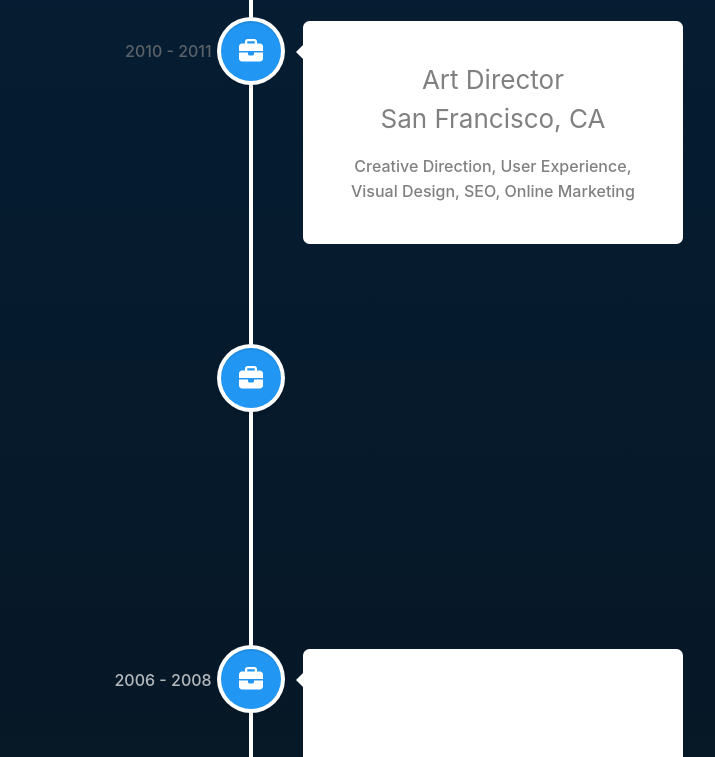
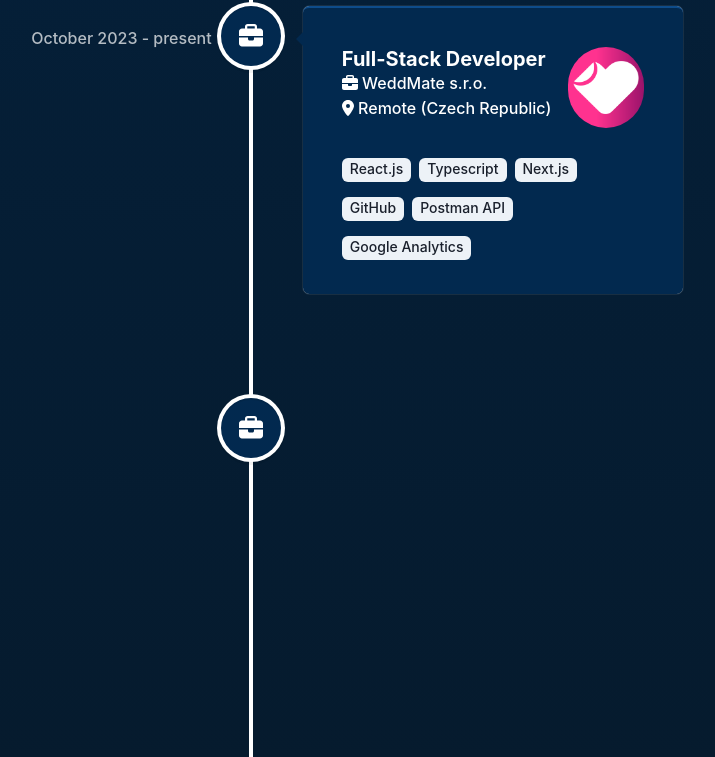
Before and after one commit to SamuelVitek/SamuelVitek, a React (Create React App) app: page / in a window 1280 px wide. Shown: the part 1902-2659 px from the top of the page, without its empty margins (389-1104 px from the left). Built offline with nearby package versions, Linux system fonts and the light colour scheme.

Commit message:
new: work experience timeline components final

```diff
--- a/src/components/timeline/Timeline.tsx
+++ b/src/components/timeline/Timeline.tsx
@@ -1,75 +1,17 @@
 import React from 'react';
+import TimelineElement from "./TimelineElement";
+import { FontAwesomeIcon } from "@fortawesome/react-fontawesome";
+import { WorkExperience as data } from "../../data/WorkExperience";
+import { faGraduationCap, faPlay } from "@fortawesome/free-solid-svg-icons";
 import { VerticalTimeline, VerticalTimelineElement }  from 'react-vertical-timeline-component';
 import 'react-vertical-timeline-component/style.min.css';
-import {FontAwesomeIcon} from "@fortawesome/react-fontawesome";
-import {faBriefcase, faGraduationCap, faLocationDot, faPlay} from "@fortawesome/free-solid-svg-icons";
-import TimelineElement from "./TimelineElement";
-import {Flex, Heading, Image, Tag, Text} from "@chakra-ui/react";
-
 
 const Timeline = () => {
-
     return (
         <VerticalTimeline>
-            <TimelineElement>
-                <Flex>
-                    <Flex w='80%' flexDirection='column'>
-                        <Heading style={{color: 'white'}}>Full-Stack Developer</Heading>
-                        <Text style={{margin: '0'}}>
-                            <FontAwesomeIcon icon={faBriefcase}/> WeddMate s.r.o.
-                        </Text>
-                        <Text style={{margin: '0 0 2.25em 0'}}>
-                            <FontAwesomeIcon icon={faLocationDot}/> Remote (Czech Republic)
-                        </Text>
-                    </Flex>
-                    <Flex>
-                        <Image src='/img/timeline/weddmatfe.png' alt='Logo' w='3em' h='3em' borderRadius='full' />
-                    </Flex>
-                </Flex>
-                <Tag me='2'>React.js</Tag>
-                <Tag me='2'>Typescript</Tag>
-                <Tag me='2'>Next.js</Tag>
-                <Tag me='2'>Postman</Tag>
-                <Tag me='2'>GitHub</Tag>
-                <Tag me='2'>Google Analytics</Tag>
-            </TimelineElement>
-            <VerticalTimelineElement
-                className="vertical-timeline-element--work"
-                date="2010 - 2011"
-                contentStyle={{ borderTop: 'rgb(33, 150, 243)', color: 'gray', boxShadow: 'none' }}
-                iconStyle={{ background: 'rgb(33, 150, 243)', color: '#fff' }}
-                icon={<FontAwesomeIcon icon={faBriefcase} />}
-            >
-                <h3 className="vertical-timeline-element-title">Art Director</h3>
-                <h4 className="vertical-timeline-element-subtitle">San Francisco, CA</h4>
-                <p>
-                    Creative Direction, User Experience, Visual Design, SEO, Online Marketing
-                </p>
-            </VerticalTimelineElement>
-            <VerticalTimelineElement
-                className="vertical-timeline-element--work"
-                date="2008 - 2010"
-                iconStyle={{ background: 'rgb(33, 150, 243)', color: '#fff' }}
-                icon={<FontAwesomeIcon icon={faBriefcase} />}
-            >
-                <h3 className="vertical-timeline-element-title">Web Designer</h3>
-                <h4 className="vertical-timeline-element-subtitle">Los Angeles, CA</h4>
-                <p>
-                    User Experience, Visual Design
-                </p>
-            </VerticalTimelineElement>
-            <VerticalTimelineElement
-                className="vertical-timeline-element--work"
-                date="2006 - 2008"
-                iconStyle={{ background: 'rgb(33, 150, 243)', color: '#fff' }}
-                icon={<FontAwesomeIcon icon={faBriefcase} />}
-            >
-                <h3 className="vertical-timeline-element-title">Web Designer</h3>
-                <h4 className="vertical-timeline-element-subtitle">San Francisco, CA</h4>
-                <p>
-                    User Experience, Visual Design
-                </p>
-            </VerticalTimelineElement>
+            {data.map((d, index) => (
+                <TimelineElement key={index} data={d} />
+            ))}
             <VerticalTimelineElement
                 className="vertical-timeline-element--education"
                 date="April 2013"
--- a/src/components/timeline/TimelineElement.tsx
+++ b/src/components/timeline/TimelineElement.tsx
@@ -1,13 +1,15 @@
-import React, {ReactNode} from 'react';
-import {FontAwesomeIcon} from "@fortawesome/react-fontawesome";
-import {faBriefcase} from "@fortawesome/free-solid-svg-icons";
-import {VerticalTimelineElement} from "react-vertical-timeline-component";
+import React from 'react';
+import { FontAwesomeIcon } from "@fortawesome/react-fontawesome";
+import { Flex, Heading, Image, Tag, Text } from "@chakra-ui/react";
+import { faBriefcase, faLocationDot } from "@fortawesome/free-solid-svg-icons";
+import { Data } from "../../data/Types";
+import { VerticalTimelineElement } from "react-vertical-timeline-component";
 
-type TimeElementProps = {
-    children: ReactNode;
+interface PropsType {
+    data: Data;
 }
 
-const TimelineElement = (props: TimeElementProps) => {
+const TimelineElement = ({data}: PropsType) => {
     return (
         <VerticalTimelineElement
             className="vertical-timeline-element--work"
@@ -19,12 +21,28 @@ const TimelineElement = (props: TimeElementProps) => {
                 textAlign: 'left',
                 paddingBottom: '0.75em'
             }}
-            contentArrowStyle={{ borderRight: '7px solid  rgb(2, 41, 79)' }}
-            date="2011 - present"
-            iconStyle={{ background: 'rgb(2, 41, 79)', color: '#fff' }}
-            icon={<FontAwesomeIcon icon={faBriefcase} />}
+            contentArrowStyle={{borderRight: '7px solid  rgb(2, 41, 79)'}}
+            date={data.date}
+            iconStyle={{background: 'rgb(2, 41, 79)', color: '#fff'}}
+            icon={<FontAwesomeIcon icon={faBriefcase}/>}
         >
-            {props.children}
+            <Flex>
+                <Flex w='80%' flexDirection='column'>
+                    <Heading style={{color: 'white'}}>{data.title}</Heading>
+                    <Text style={{margin: '0'}}>
+                        <FontAwesomeIcon icon={faBriefcase}/> {data.company}
+                    </Text>
+                    <Text style={{margin: '0 0 2.25em 0'}}>
+                        <FontAwesomeIcon icon={faLocationDot}/> {data.location}
+                    </Text>
+                </Flex>
+                <Flex>
+                    <Image src={data.logo} fit='cover' alt='Logo' w='3.125em' h='3.125em' borderRadius='full'/>
+                </Flex>
+            </Flex>
+            {data.skills.map((skill, index) => (
+                <Tag me='2' key={index + '_' + skill}>{skill}</Tag>
+            ))}
         </VerticalTimelineElement>
     );
 };
```
